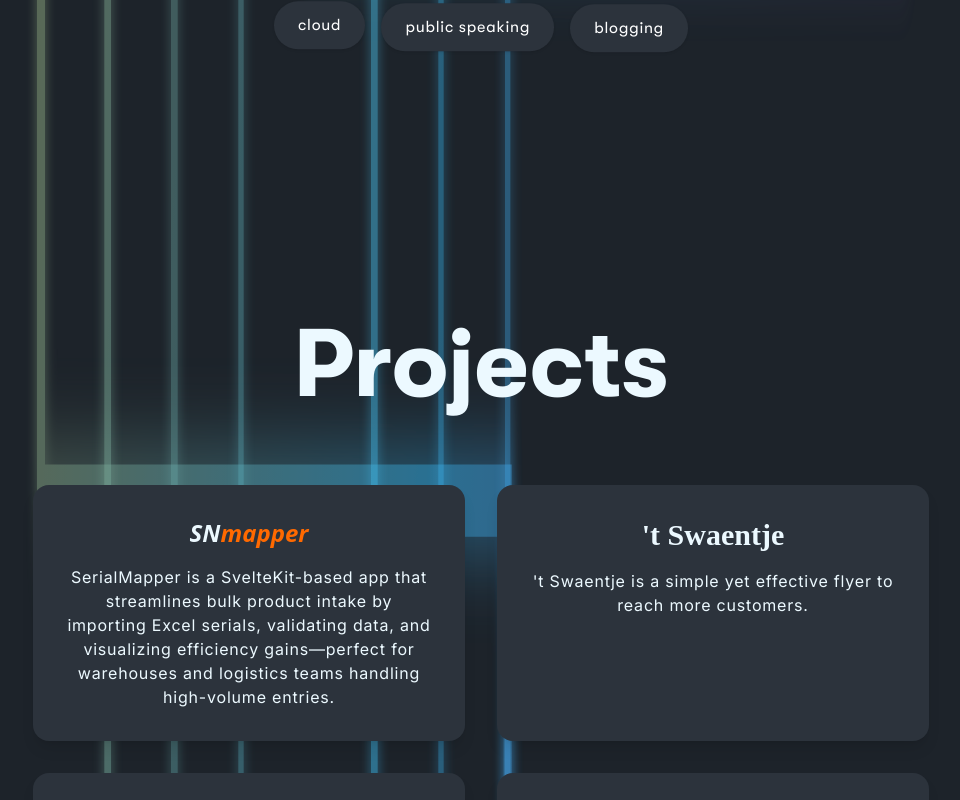
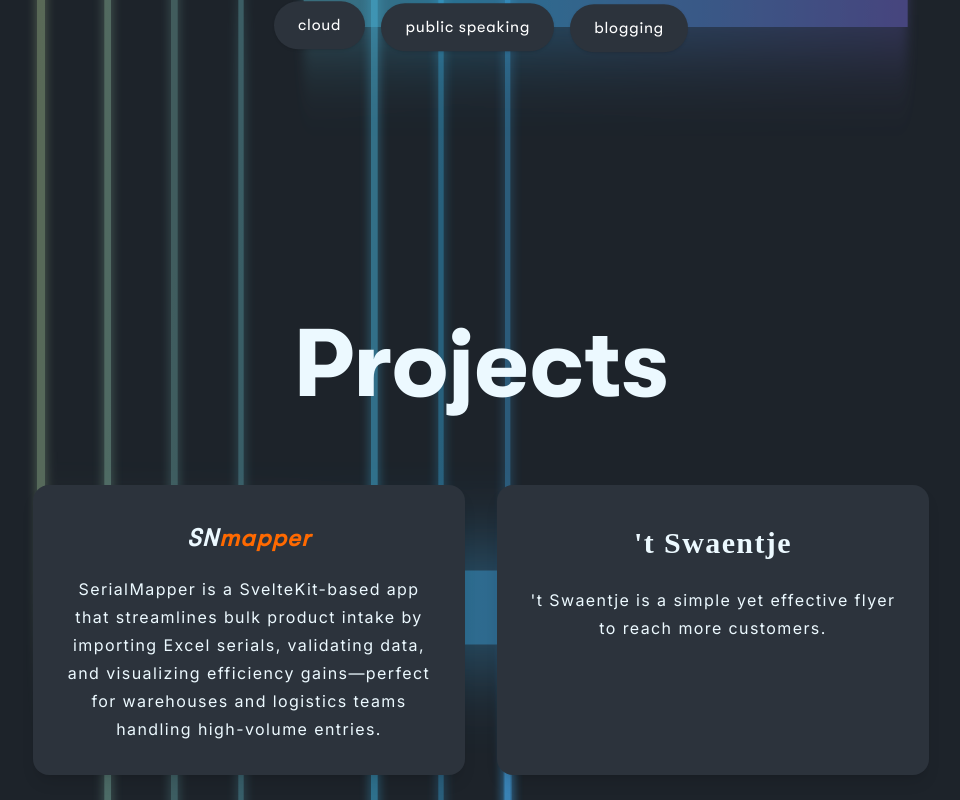
Before and after one commit to Rowdy-byte/rowdybyte-new-portfolio, a SvelteKit app: page / in a window 1280 px wide. Shown: the part 3795-4595 px from the top of the page, without its empty margins (159-1119 px from the left). Built offline with nearby package versions, Linux system fonts and the light colour scheme; no server answers; a web font is replaced by a local one.

Commit message:
style: enhance typography and layout across multiple components; add smooth scrolling and transition effects

```diff
--- a/src/app.css
+++ b/src/app.css
@@ -38,9 +38,15 @@
 	themes: nord --default, dark --prefersdark, nord;
 }
 
-/* * {
-	font-family: 'GT Walsheim Pro Regular';
-} */
+body {
+	scroll-behavior: smooth;
+	height: 100%;
+	position: relative;
+	transition: all 3s ease-in-out;
+
+	line-height: 2;
+	transition: all 0.5s ease-in-out;
+}
 
 .poimandres {
 	max-width: 650px;
@@ -57,6 +63,12 @@
 	font-family: '0xProto';
 	line-height: 1.5;
 	font-weight: 300;
+}
+
+p {
+	line-height: 1.75;
+	font-family: 'GT Walsheim Pro Regular';
+	letter-spacing: 1.4px;
 }
 
 p>code {
@@ -97,3 +109,10 @@
 	font-size: 20px;
 	font-family: 'GT Walsheim Pro';
 }
+
+h6 {
+	display: none;
+	text-align: center;
+	font-style: italic;
+	font-weight: 300;
+}
--- a/src/lib/components/HardSkills.svelte
+++ b/src/lib/components/HardSkills.svelte
@@ -161,7 +161,7 @@
 			{#each hardSkillTags as skill, i}
 				<span
 					use:setBadgeRef={i}
-					class="rounded-full bg-[#2c333c] px-4 py-2 text-center text-lg font-medium tracking-wider break-words text-white lowercase shadow transition-all duration-200 hover:-translate-y-1 hover:transform hover:shadow-lg sm:px-6 sm:py-3"
+					class="rounded-lg bg-[#2c333c] px-4 py-2 text-center text-lg font-medium tracking-wider break-words text-white lowercase shadow transition-all duration-200 hover:-translate-y-1 hover:transform hover:shadow-lg sm:px-6 sm:py-3"
 				>
 					{skill}
 				</span>
--- a/src/lib/components/sidenav/Sidebar.svelte
+++ b/src/lib/components/sidenav/Sidebar.svelte
@@ -40,14 +40,14 @@
 	{#if getSidebarIsOpen().sidebarIsOpen}
 		<section
 			use:animate={openSidebarAnimation}
-			class="sidebar fixed left-8 top-[55%] z-40 mr-2 -translate-y-1/2 transform overflow-hidden rounded-md bg-[#1b1e28] font-walsheim opacity-0 shadow-custom-sidebar 2xl:left-20 fullscreen:left-40"
+			class="sidebar shadow-custom-sidebar fullscreen:left-40 fixed top-[55%] left-8 z-40 mr-2 -translate-y-1/2 transform overflow-hidden rounded-md bg-[#1b1e28] opacity-0 2xl:left-20"
 		>
 			<SidebarHeader title="Table of Contents" />
 			<section class="rounded-md rounded-l-none px-4 py-4">
 				{#each data.headers as { slug, headers }}
 					<div class="flex justify-between">
 						<a
-							class="flex items-center font-walsheim"
+							class="links flex items-center font-bold"
 							href={`/docs/${slug.replace(/ /g, '-').trim()}`}
 						>
 							<h3 class="font-walsheim text-[#5de4c7]">
@@ -97,3 +97,9 @@
 		</section>
 	{/if}
 </aside>
+
+<style>
+	.sidebar {
+		font-family: 'GT Walsheim Pro Regular';
+	}
+</style>
--- a/src/lib/components/sidenav/SidebarDots.svelte
+++ b/src/lib/components/sidenav/SidebarDots.svelte
@@ -9,7 +9,7 @@
 <button
 	aria-label="side-menu-button"
 	onclick={toggleSidebarOpen}
-	class="fixed -left-2 top-1/2 z-10 h-5 rounded p-1 text-slate-100"
+	class="fixed top-1/2 -left-2 z-10 h-5 rounded p-1 text-slate-100"
 >
 	<svg
 		class="z-50 flex justify-center"
--- a/src/lib/components/sidenav/SidebarHeader.svelte
+++ b/src/lib/components/sidenav/SidebarHeader.svelte
@@ -8,6 +8,12 @@
 	class="h-ful relative flex w-full justify-center bg-gradient-to-r from-[#5de4c7] to-purple-500 p-2"
 >
 	<section>
-		<h1 class="text-[#1b1e28]">{title}</h1>
+		<h1 class="header text-[#1b1e28]">{title}</h1>
 	</section>
 </header>
+
+<style>
+	.header {
+		font-family: 'GT Walsheim Pro';
+	}
+</style>
--- a/src/routes/+layout.svelte
+++ b/src/routes/+layout.svelte
@@ -45,7 +45,7 @@
 
 <NavBar />
 <SideNav />
-<main class="relative p-4 sm:p-0">
+<main class="m-h-screen relative p-4 sm:p-0">
 	<div bind:this={pageContainer} style="min-height: 100vh;">
 		{@render children()}
 	</div>
--- a/src/routes/docs/+page.svelte
+++ b/src/routes/docs/+page.svelte
@@ -6,7 +6,7 @@
 
 <main
 	transition:fade={{ delay: 250, duration: 300 }}
-	class="absolute left-1/2 top-1/2 max-w-[600px] -translate-x-1/2 -translate-y-1/2 transform"
+	class="absolute top-1/2 left-1/2 max-w-[600px] -translate-x-1/2 -translate-y-1/2 transform"
 >
 	<h1
 		transition:fly={{
@@ -17,16 +17,22 @@
 			opacity: 0.5,
 			easing: quintInOut
 		}}
-		class="mx-auto mb-14 max-w-fit bg-gradient-to-r from-purple-500 to-[#5de4c7] bg-clip-text px-5 text-center font-walsheim text-4xl font-bold text-transparent md:text-6xl"
+		class=" mx-auto mb-14 max-w-fit bg-gradient-to-r from-purple-500 to-[#5de4c7] bg-clip-text px-5 text-center text-4xl font-bold text-transparent md:text-6xl"
 	>
 		Documentation
 	</h1>
-	<p class="side mb-8 max-w-[600px] text-center font-walsheim text-lg tracking-wide">
+	<p class="side font-walsheim text-md mb-8 max-w-[600px] text-center tracking-wide">
 		{docsText}
 	</p>
 
-	<p class="side max-w-[600px] text-center font-walsheim text-lg tracking-wide">
+	<p class="side font-walsheim text-md max-w-[600px] text-center tracking-wide">
 		Found any mistakes or have constructive feedback? Feel free to contact me!
 		<a class="font-walsheim text-lg tracking-wide text-purple-500" href="/">here</a>
 	</p>
 </main>
+
+<style>
+	h1 {
+		font-family: 'GT Walsheim Pro';
+	}
+</style>
--- a/src/routes/docs/[slug]/+page.svelte
+++ b/src/routes/docs/[slug]/+page.svelte
@@ -43,7 +43,7 @@
 
 <main
 	transition:fade={{ delay: 250, duration: 300 }}
-	class="mx-auto flex max-w-[650px] flex-col px-6 pb-20 pt-40"
+	class="mx-auto flex max-w-3xl flex-col px-6 pt-40 pb-20"
 >
 	<h1
 		transition:fly={{
@@ -54,7 +54,7 @@
 			opacity: 0.5,
 			easing: quintInOut
 		}}
-		class="mx-auto mb-14 max-w-fit bg-gradient-to-r from-purple-500 to-[#5de4c7] bg-clip-text px-5 text-center font-walsheim text-4xl font-bold text-transparent md:text-6xl"
+		class="font-walsheim mx-auto mb-14 max-w-fit bg-gradient-to-r from-purple-500 to-[#5de4c7] bg-clip-text px-5 text-center text-4xl font-bold text-transparent md:text-6xl"
 	>
 		{title}
 	</h1>
@@ -67,3 +67,9 @@
 		<span class="h-screen w-full text-center">loading...</span>
 	{/if}
 </main>
+
+<style>
+	h1 {
+		font-family: 'GT Walsheim Pro';
+	}
+</style>
```
